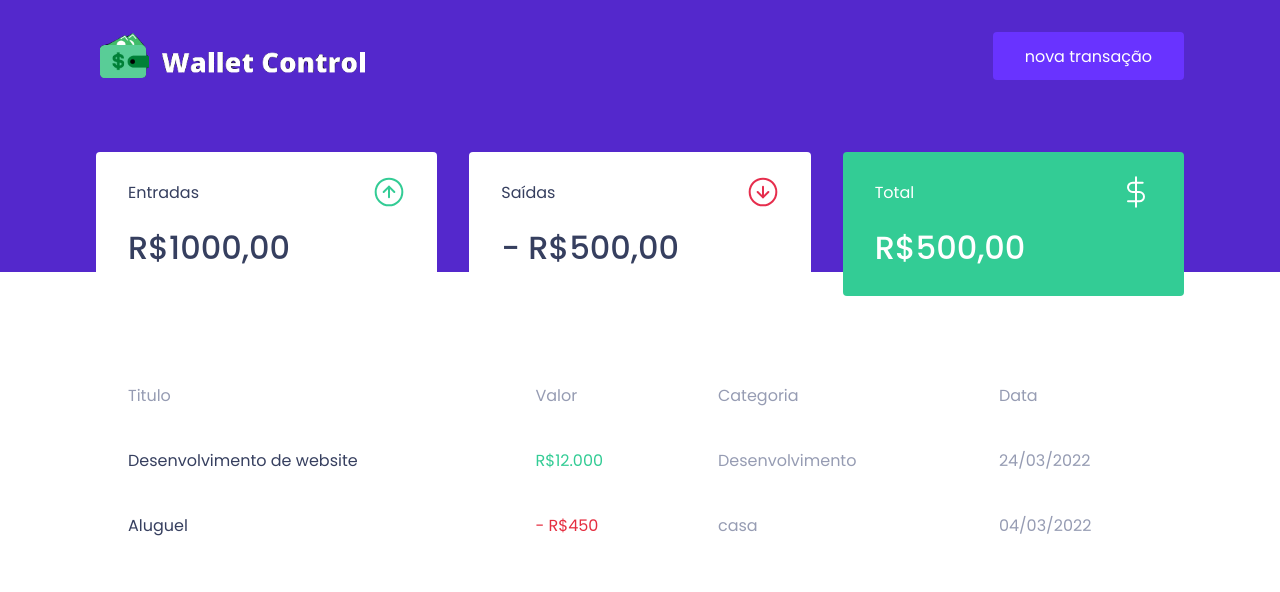
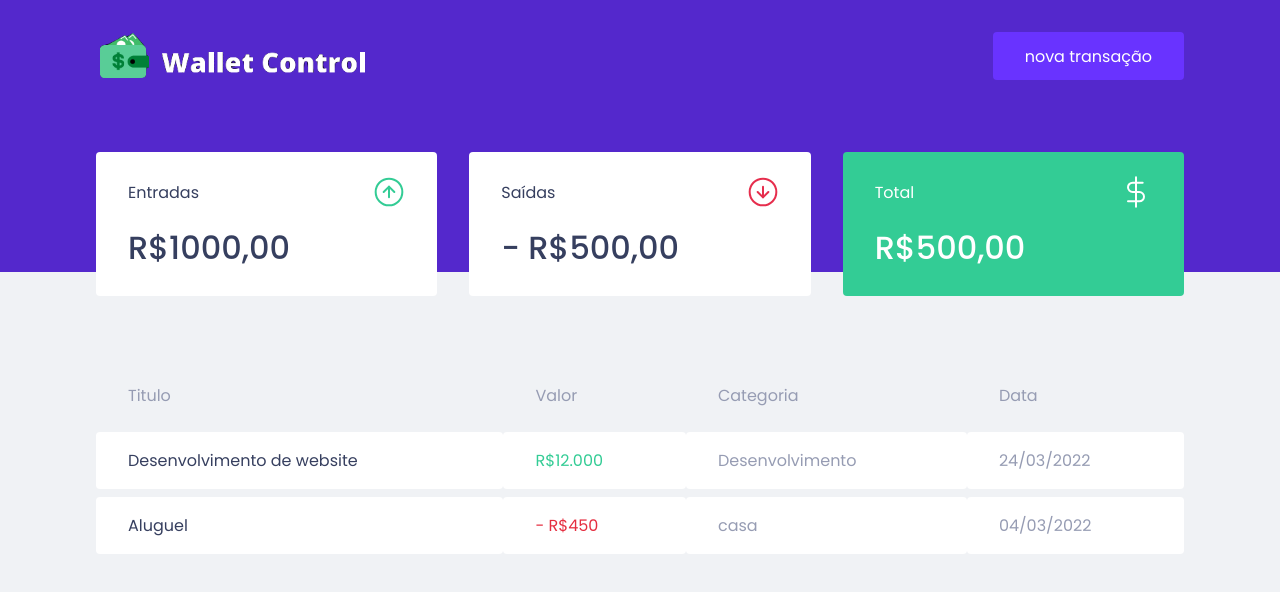
Before and after one commit to Djaysson/Wallet-Control, a React (Create React App) app: page / in a window 1280 px wide. Shown: the top 592 px of the page. Built offline with nearby package versions, Linux system fonts and the light colour scheme; no server answers; what miragejs would draw is missing.

Commit message:
Updating archives

```diff
--- a/package.json
+++ b/package.json
@@ -5,8 +5,10 @@
   "dependencies": {
     "axios": "^0.26.1",
     "miragejs": "^0.1.43",
+    "polished": "^4.2.1",
     "react": "^17.0.2",
     "react-dom": "^17.0.2",
+    "react-modal": "^3.14.4",
     "react-scripts": "5.0.0",
     "styled-components": "^5.3.3",
     "web-vitals": "^2.1.4"
@@ -19,6 +21,7 @@
     "@types/node": "^16.11.26",
     "@types/react": "^17.0.40",
     "@types/react-dom": "^17.0.13",
+    "@types/react-modal": "^3.13.1",
     "@types/styled-components": "^5.1.24",
     "typescript": "^4.6.2"
   },
--- a/src/styles/global.ts
+++ b/src/styles/global.ts
@@ -1,7 +1,8 @@
 import { createGlobalStyle } from "styled-components";
 
 export const GlobalStyle = createGlobalStyle`
-#root{
+
+:root{
   --red:#E52E40;
   --blue:#5428CC;
   --green:#33CC95;
@@ -12,9 +13,11 @@ export const GlobalStyle = createGlobalStyle`
   --text-title:#363F5F;
   --text-body:#969CB3;
 
+  --border-color:#d7d7d7;
+
   --background:#F0F2F5;
   --shape:#FFFFFF;
-
+  --input-background:#e7e9ee;
 
 }
 *{
@@ -48,4 +51,37 @@ button{
   opacity:0.6;
   cursor:not-allowed;
 }
+
+.react-modal-overlay{
+  background: rgba(0,0,0,0.5);
+
+  position: fixed;
+  top: 0;
+  bottom: 0;
+  right: 0;
+  left: 0;
+
+  display: flex;
+  align-items: center;
+  justify-content: center;
+}
+.react-modal-content{
+  width: 100%;
+  max-width:576px;
+  background:var(--background);
+  padding: 3rem;
+  position: relative;
+  border-radius: 0.24rem;
+}
+.react-modal-close{
+  position: absolute;
+  right: 1.5rem;
+  top: 1.5rem;
+  border: 0;
+  background: transparent;
+  transition: filter 0.2s;
+  &:hover {
+      filter: brightness(0.8);
+    }
+}
 `;
```
Also changed, not shown: 1 other file (tests, documents, lock files or other folders).
